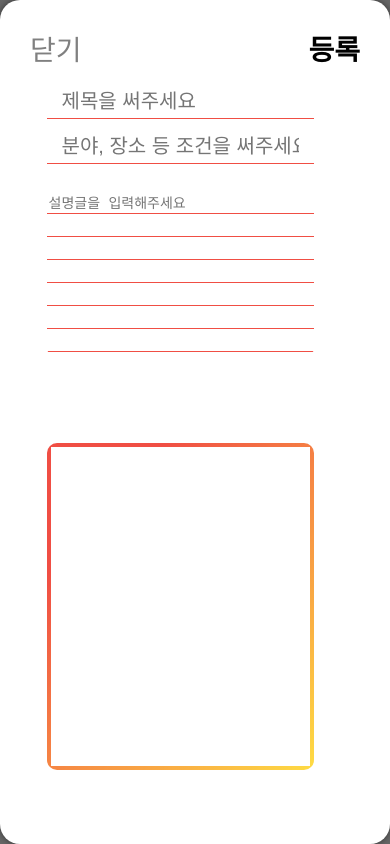
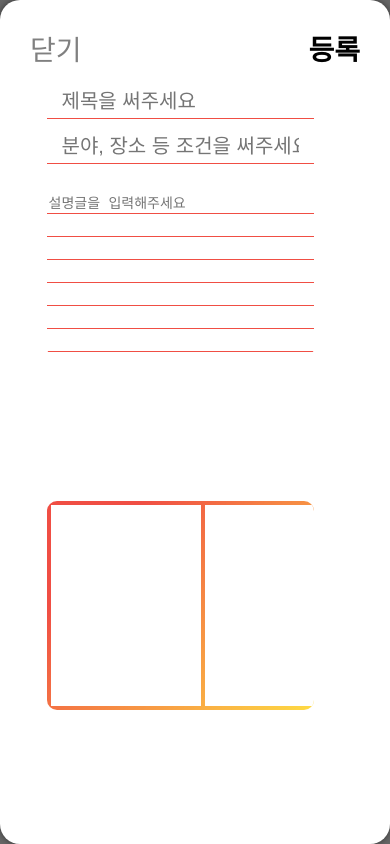
Before and after one commit to Re-Coder-3/front-end, a React (Create React App) app in the folder project/: page /search in a window 390 px wide. Both pictures are taken after a click on the element 17 px from the left and 120 px from the top of the page. Built offline with nearby package versions, Linux system fonts and the light colour scheme; what apollo-upload-client would draw is missing.

Commit message:
Feature - Test responsive dropzone

```diff
--- a/project/src/component/MyDropzone.js
+++ b/project/src/component/MyDropzone.js
@@ -12,6 +12,8 @@ const uploadFileMutation = gql`
 
 const DropBox = styled.div`
   width: 100%;
+  min-width: 150px;
+  min-height: 150px;
   height: 100%;
   border: 1px solid white;
   background-color: white;
--- a/project/src/component/UploadBtn.js
+++ b/project/src/component/UploadBtn.js
@@ -19,12 +19,12 @@ const MContentWrapper = styled.div`
 
 const MInputBox = styled.div`
   width: ${(props) => (props.size.width > 900 ? "60%" : "90%")};
-  height: 100%;
+  height: ${(props) => (props.size.width > 900 ? "90%" : "60%")};
 `;
 
 const UploadBox = styled.div`
   width: ${(props) => (props.size.width > 900 ? "40%" : "90%")};
-  height: 90%;
+  height: ${(props) => (props.size.width > 900 ? "90%" : "30%")};
   margin-left: ${(props) => (props.size.width > 900 ? "50px" : "0")};
   margin-top: 3%;
   padding: 4px;
@@ -35,10 +35,11 @@ const UploadBox = styled.div`
     ),
     #f04e44;
   border-radius: 10px;
-  display: grid;
+  display: ${(props) => (props.size.width > 900 ? "grid" : "flex")};
   grid-template-columns: ${(props) =>
     props.size.width > 900 ? "repeat(3, 1fr)" : "none"};
   grid-gap: 4px;
+  overflow-x: scroll;
 `;
 
 const MInput = styled(Input)`
@@ -131,11 +132,9 @@ export default () => {
               ></Textarea>
             </MInputBox>
             <UploadBox size={size}>
-              {size.width > 900 ? (
-                UPLOAD_BOX_COUNT.map(() => <MyDropzone></MyDropzone>)
-              ) : (
-                <MyDropzone></MyDropzone>
-              )}
+              {size.width > 900
+                ? UPLOAD_BOX_COUNT.map(() => <MyDropzone></MyDropzone>)
+                : UPLOAD_BOX_COUNT.map(() => <MyDropzone></MyDropzone>)}
             </UploadBox>
           </MContentWrapper>
         </Modal>
```
